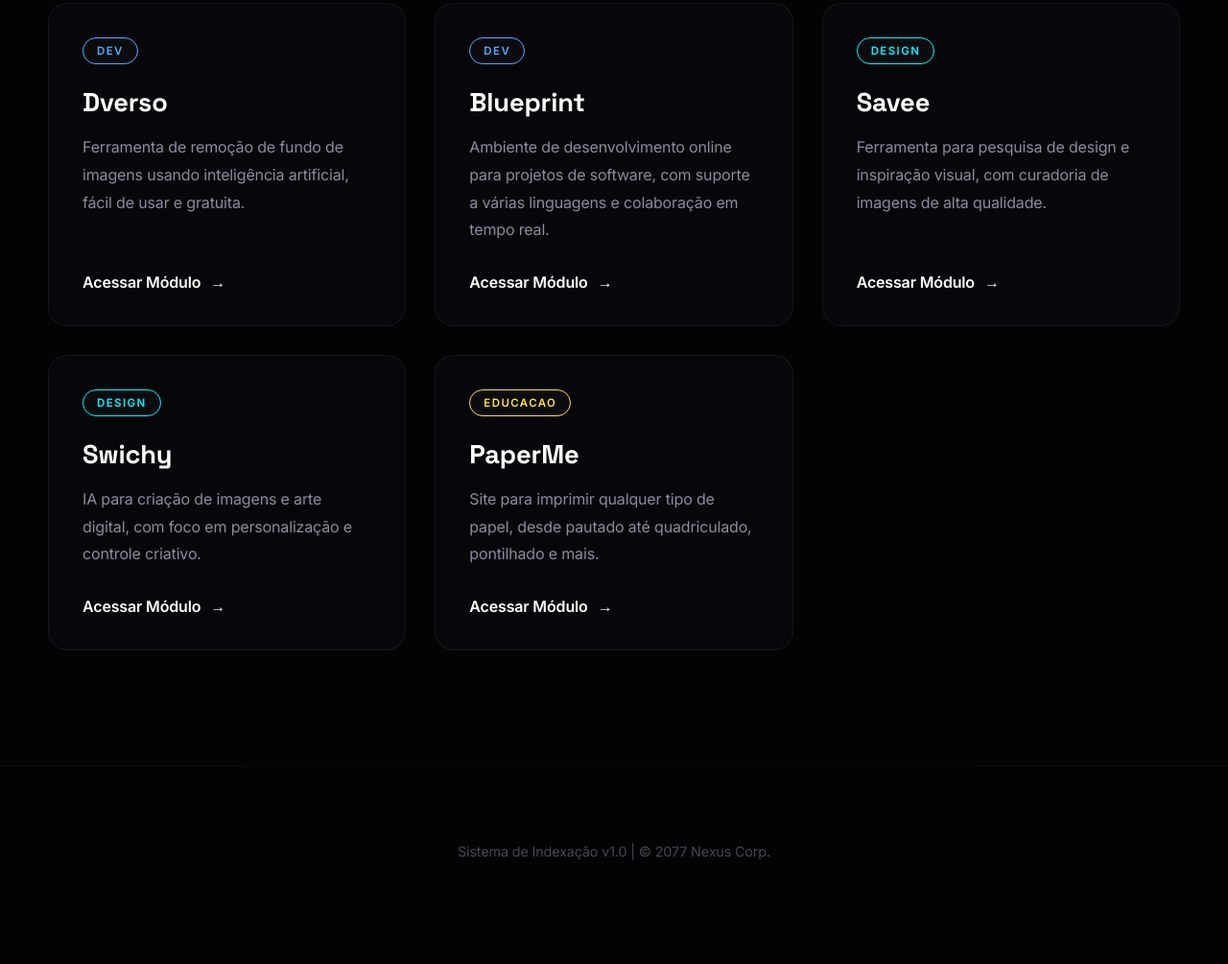
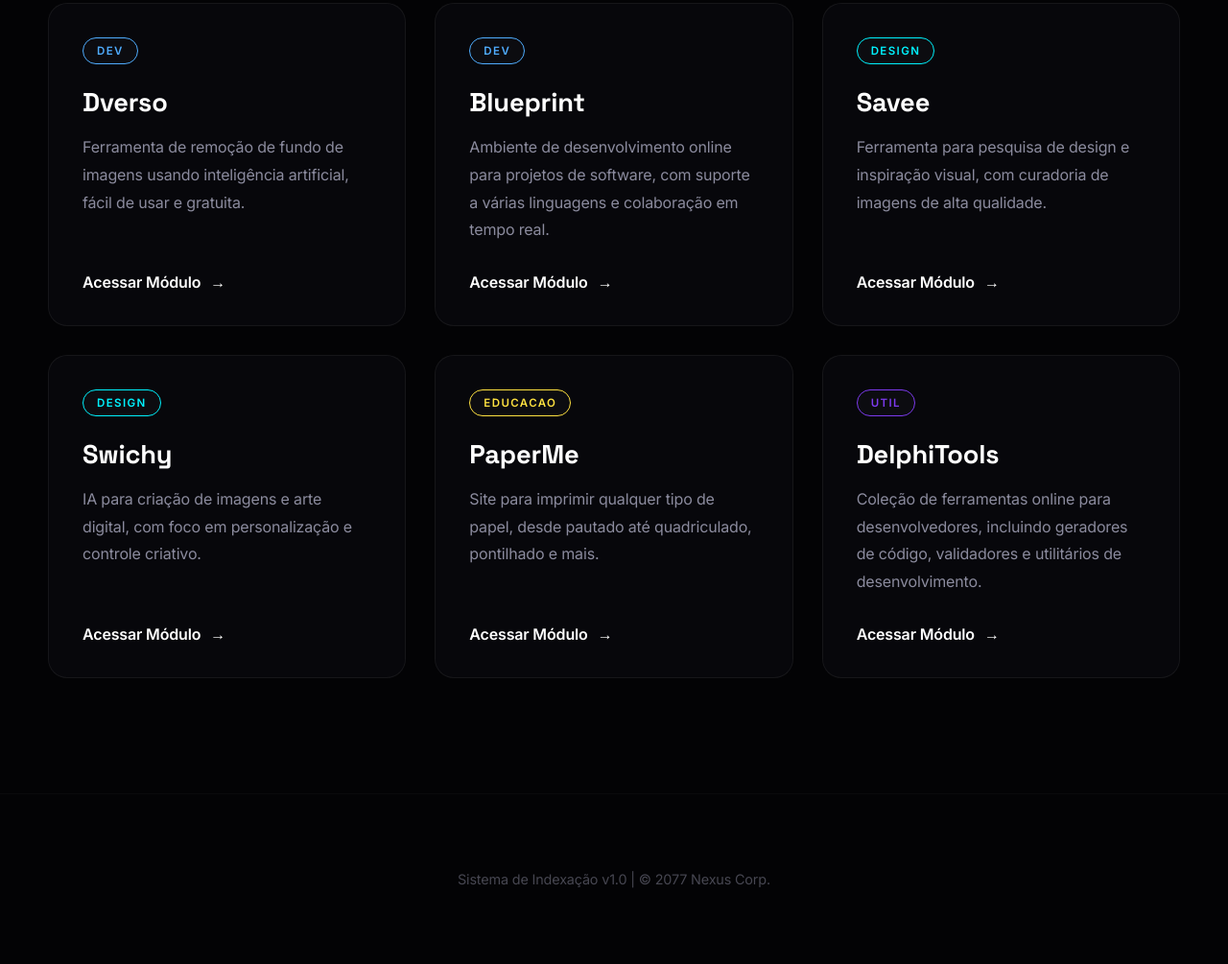
Before and after one commit to jose-c-web/Galeria-Web, a plain HTML site: page index.html in a window 1280 px wide. Shown: the part 5460-6465 px from the top of the page at 96% size. Before the commit the page ends 6436 px from the top, so only its background shows below. Drawn offline with Linux system fonts and the light colour scheme.

Commit message:
adição delphitools site

```diff
--- a/index.html
+++ b/index.html
@@ -90,7 +90,8 @@
     {name:'Blueprint', url:'https://www.blueprint.am/',         tag:'dev',  desc:'Ambiente de desenvolvimento online para projetos de software, com suporte a várias linguagens e colaboração em tempo real.'},
     {name:'Savee', url:'https://savee.com/',                    tag:'design',  desc:'Ferramenta para pesquisa de design e inspiração visual, com curadoria de imagens de alta qualidade.'},
     {name:'Swichy', url:'https://www.swishy.ai/',               tag:'design',  desc:'IA para criação de imagens e arte digital, com foco em personalização e controle criativo.'},
-    {name:'PaperMe', url:'https://paperme.pixzens.com/pt',      tag:'educacao',  desc:'Site para imprimir qualquer tipo de papel, desde pautado até quadriculado, pontilhado e mais.'}
+    {name:'PaperMe', url:'https://paperme.pixzens.com/pt',      tag:'educacao',  desc:'Site para imprimir qualquer tipo de papel, desde pautado até quadriculado, pontilhado e mais.'},
+    {name:'DelphiTools', url:'https://delphi.tools/',           tag:'util',  desc:'Coleção de ferramentas online para desenvolvedores, incluindo geradores de código, validadores e utilitários de desenvolvimento.'}
   ];
   const grid = document.getElementById('grid');
   const searchInput = document.getElementById('search');
```
